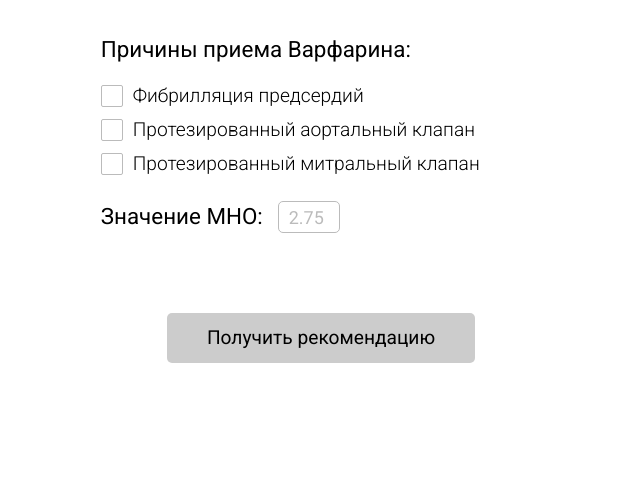
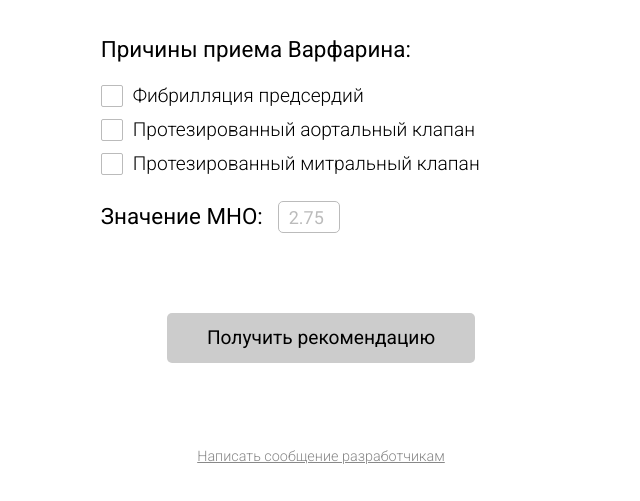
Before and after one commit to warfarin-dosing/warfarin-dosing.github.io, a website built with webpack: page src/index.html in a window 1280 px wide. Shown: the part 231-732 px from the top of the page, without its empty margins (319-959 px from the left). Built offline with nearby package versions, Linux system fonts and the light colour scheme; files whose address does not match are found by name.

Commit message:
Add feedback form

```diff
--- a/src/index.html
+++ b/src/index.html
@@ -63,6 +63,12 @@
         </div>
       </form>
     </div>
+
+    <div class="contact_link_container">
+      <a class="form_group_hint" href="https://forms.gle/Tjkcc7jKhEHswRYr9" target="_blank">
+        Написать сообщение разработчикам
+      </a>
+    </div>
   </div>
 
   <script async src="https://www.googletagmanager.com/gtag/js?id=G-1NYV1FFBZZ"></script>
--- a/src/styles.css
+++ b/src/styles.css
@@ -1,6 +1,5 @@
 html,
 body {
-  width: 100%;
   margin: 0;
   padding: 0;
 }
@@ -13,11 +12,12 @@
 
 .page_container {
   display: flex;
-  justify-content: center;
+  flex-direction: column;
+  align-items: center;
 }
 
 .page_content {
-  margin: 10%;
+  margin: 10% 10% 5%;
   max-width: 500px;
 }
 
@@ -186,3 +186,7 @@
   background-color: #ccc;
   cursor: not-allowed;
 }
+
+.contact_link_container {
+  margin: 20px;
+}
```
Also changed, not shown: dist/index.html, dist/main.css.
